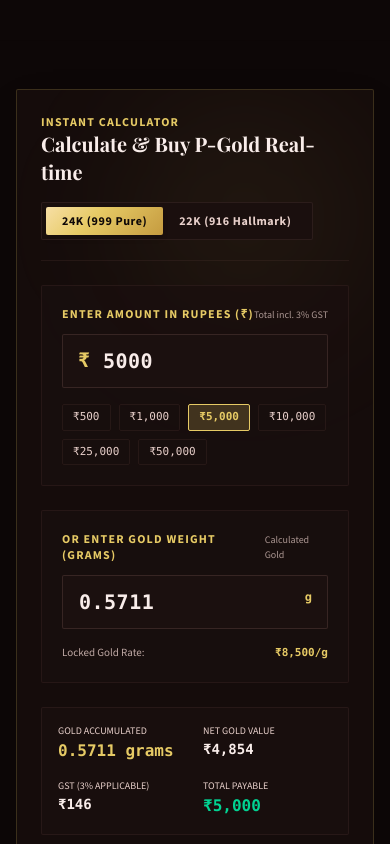
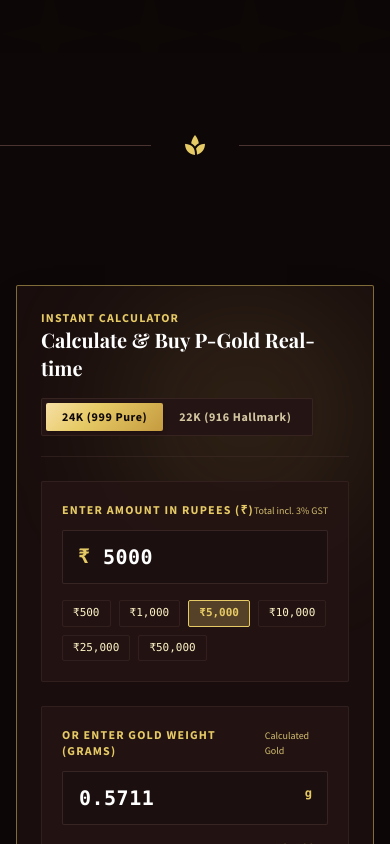
Before and after one commit to NipunMagotra/ambikajewels, a Next.js app: page /pgold in a window 390 px wide. Shown: the part 880-1724 px from the top of the page. Built offline with nearby package versions, Linux system fonts and the light colour scheme; no server answers; the database is empty; a web font is replaced by a local one.

Commit message:
fix: Update P-Gold page layout with Header, Footer, and high-contrast text styling; update DOCUMENT.md

```diff
--- a/src/app/pgold/page.tsx
+++ b/src/app/pgold/page.tsx
@@ -1,6 +1,10 @@
 'use client';
 
 import { useState, useEffect } from 'react';
+import Header from '@/components/layout/Header';
+import Footer from '@/components/layout/Footer';
+import MobileBottomNav from '@/components/layout/MobileBottomNav';
+import MandalaDivider from '@/components/ui/MandalaDivider';
 import PGoldHero from '@/components/pgold/PGoldHero';
 import PGoldDenominationGrid from '@/components/pgold/PGoldDenominationGrid';
 import PGoldCalculator from '@/components/pgold/PGoldCalculator';
@@ -73,7 +77,6 @@
 
   const handleSelectDenomination = (weightGrams: number) => {
     setSelectedWeight(weightGrams);
-    // Smooth scroll to calculator section
     const calcElem = document.getElementById('pgold-calculator');
     if (calcElem) {
       calcElem.scrollIntoView({ behavior: 'smooth' });
@@ -86,7 +89,9 @@
   };
 
   return (
-    <main className="min-h-screen bg-background text-on-background">
+    <>
+      <Header />
+      <main className="min-h-screen pt-16 bg-background text-on-background">
         {/* 1. Hero Section */}
         <PGoldHero
           settings={settings}
@@ -94,6 +99,8 @@
           price22k={price22k}
           lastUpdated={lastUpdated}
         />
+
+        <MandalaDivider />
 
         <div className="container mx-auto px-4 sm:px-margin-mobile lg:px-margin-desktop py-12 space-y-16">
           {/* 2. Interactive Calculator Section */}
@@ -144,5 +151,8 @@
           goldRate={checkoutParams.purity === '22K' ? price22k : price24k}
         />
       </main>
+      <Footer />
+      <MobileBottomNav />
+    </>
   );
 }
--- a/src/components/pgold/PGoldCalculator.tsx
+++ b/src/components/pgold/PGoldCalculator.tsx
@@ -25,7 +25,6 @@
 
   const currentRate = purity === '24K' ? price24k : price22k;
 
-  // React to selected weight prop from denomination grid
   useEffect(() => {
     if (selectedWeight && selectedWeight > 0) {
       setActiveInputMode('grams');
@@ -36,12 +35,10 @@
     }
   }, [selectedWeight, currentRate]);
 
-  // Recalculate values based on current active input
   useEffect(() => {
     if (activeInputMode === 'amount') {
       const numAmount = parseFloat(amountStr) || 0;
       if (numAmount > 0 && currentRate > 0) {
-        // Exclude 3% GST to calculate net gold weight
         const netAmount = numAmount / 1.03;
         const calcGrams = netAmount / currentRate;
         setGramsStr(calcGrams.toFixed(4));
@@ -63,7 +60,6 @@
   const numAmount = parseFloat(amountStr) || 0;
   const numGrams = parseFloat(gramsStr) || 0;
 
-  // Validation
   let validationError = '';
   if (numAmount > 0) {
     if (numAmount < settings.min_purchase_amount) {
@@ -75,7 +71,6 @@
 
   const isValid = numAmount >= settings.min_purchase_amount && numAmount <= settings.max_purchase_amount && numGrams > 0;
 
-  // Breakdown calculations
   const gstAmount = Math.round(numAmount - (numAmount / 1.03));
   const netGoldValue = numAmount - gstAmount;
 
@@ -87,30 +82,30 @@
   };
 
   return (
-    <div className="glass-panel p-6 sm:p-8 rounded-xs border border-primary/40 shadow-2xl relative overflow-hidden">
+    <div className="bg-surface-container/90 p-6 sm:p-8 rounded-xs border border-primary/50 shadow-2xl relative overflow-hidden">
       {/* Background Gold Accent */}
-      <div className="absolute top-0 right-0 w-64 h-64 bg-primary/5 rounded-full blur-3xl pointer-events-none" />
+      <div className="absolute top-0 right-0 w-64 h-64 bg-primary/10 rounded-full blur-3xl pointer-events-none" />
 
       <div className="space-y-6 relative z-10">
         {/* Header & Purity Selector */}
-        <div className="flex flex-col sm:flex-row sm:items-center justify-between gap-4 border-b border-outline-variant/30 pb-5">
+        <div className="flex flex-col sm:flex-row sm:items-center justify-between gap-4 border-b border-outline-variant/40 pb-5">
           <div>
             <div className="font-label-caps text-xs text-primary tracking-widest font-bold">
               INSTANT CALCULATOR
             </div>
-            <h3 className="font-headline-md text-xl text-on-surface font-bold">
+            <h3 className="font-headline-md text-xl sm:text-2xl text-white font-bold">
               Calculate & Buy P-Gold Real-time
             </h3>
           </div>
 
           {/* Purity Switcher */}
-          <div className="flex items-center bg-surface-container/90 p-1 rounded-xs border border-outline-variant/40 self-start sm:self-auto">
+          <div className="flex items-center bg-surface-container-high p-1 rounded-xs border border-outline-variant/50 self-start sm:self-auto">
             <button
               onClick={() => setPurity('24K')}
               className={`px-4 py-1.5 text-xs font-label-caps tracking-wider rounded-xs font-bold transition-all ${
                 purity === '24K'
                   ? 'gold-bg-gradient shadow-md'
-                  : 'text-on-surface-variant hover:text-on-surface'
+                  : 'text-amber-100/80 hover:text-white'
               }`}
             >
               24K (999 Pure)
@@ -120,7 +115,7 @@
               className={`px-4 py-1.5 text-xs font-label-caps tracking-wider rounded-xs font-bold transition-all ${
                 purity === '22K'
                   ? 'gold-bg-gradient shadow-md'
-                  : 'text-on-surface-variant hover:text-on-surface'
+                  : 'text-amber-100/80 hover:text-white'
               }`}
             >
               22K (916 Hallmark)
@@ -131,12 +126,12 @@
         {/* Dual Input Grid */}
         <div className="grid grid-cols-1 md:grid-cols-2 gap-6">
           {/* Amount Input */}
-          <div className="bg-surface-container/60 p-5 rounded-xs border border-outline-variant/30 space-y-3">
+          <div className="bg-surface-container-high/90 p-5 rounded-xs border border-outline-variant/40 space-y-3">
             <div className="flex items-center justify-between">
               <label className="text-xs font-label-caps text-primary tracking-widest font-bold">
                 ENTER AMOUNT IN RUPEES (₹)
               </label>
-              <span className="text-[10px] text-on-surface-variant/70">Total incl. 3% GST</span>
+              <span className="text-[10px] text-amber-200/80">Total incl. 3% GST</span>
             </div>
 
             <div className="relative">
@@ -151,7 +146,7 @@
                   setAmountStr(e.target.value);
                 }}
                 placeholder="Enter amount..."
-                className="w-full bg-surface-container border border-outline-variant/60 focus:border-primary pl-10 pr-4 py-3 text-xl font-bold text-on-surface rounded-xs focus:outline-none font-mono tracking-wide"
+                className="w-full bg-surface-container border border-outline-variant/60 focus:border-primary pl-10 pr-4 py-3 text-xl font-bold text-white rounded-xs focus:outline-none font-mono tracking-wide"
               />
             </div>
 
@@ -163,8 +158,8 @@
                   onClick={() => handlePresetClick(preset)}
                   className={`px-2.5 py-1 text-[11px] font-mono rounded-xs border transition-colors ${
                     amountStr === preset.toString()
-                      ? 'border-primary bg-primary/20 text-primary font-bold'
-                      : 'border-outline-variant/30 text-on-surface-variant hover:border-primary/50'
+                      ? 'border-primary bg-primary/25 text-primary font-bold'
+                      : 'border-outline-variant/40 text-amber-100 hover:border-primary/60'
                   }`}
                 >
                   ₹{preset.toLocaleString('en-IN')}
@@ -174,12 +169,12 @@
           </div>
 
           {/* Grams Input */}
-          <div className="bg-surface-container/60 p-5 rounded-xs border border-outline-variant/30 space-y-3">
+          <div className="bg-surface-container-high/90 p-5 rounded-xs border border-outline-variant/40 space-y-3">
             <div className="flex items-center justify-between">
               <label className="text-xs font-label-caps text-primary tracking-widest font-bold">
                 OR ENTER GOLD WEIGHT (GRAMS)
               </label>
-              <span className="text-[10px] text-on-surface-variant/70">Calculated Gold</span>
+              <span className="text-[10px] text-amber-200/80">Calculated Gold</span>
             </div>
 
             <div className="relative">
@@ -193,14 +188,14 @@
                   setGramsStr(e.target.value);
                 }}
                 placeholder="Enter grams..."
-                className="w-full bg-surface-container border border-outline-variant/60 focus:border-primary pl-4 pr-12 py-3 text-xl font-bold text-on-surface rounded-xs focus:outline-none font-mono tracking-wide"
+                className="w-full bg-surface-container border border-outline-variant/60 focus:border-primary pl-4 pr-12 py-3 text-xl font-bold text-white rounded-xs focus:outline-none font-mono tracking-wide"
               />
               <span className="absolute right-4 top-3.5 text-xs text-primary font-bold font-mono">
                 g
               </span>
             </div>
 
-            <div className="text-[11px] text-on-surface-variant/80 pt-1 flex items-center justify-between">
+            <div className="text-[11px] text-amber-100/90 pt-1 flex items-center justify-between">
               <span>Locked Gold Rate:</span>
               <strong className="text-primary font-mono">₹{currentRate.toLocaleString('en-IN')}/g</strong>
             </div>
@@ -209,7 +204,7 @@
 
         {/* Validation Warning */}
         {validationError && (
-          <div className="p-3 bg-error-container/30 border border-error/50 rounded-xs text-error text-xs flex items-center gap-2">
+          <div className="p-3 bg-error-container/40 border border-error/60 rounded-xs text-error text-xs flex items-center gap-2 font-semibold">
             <span className="material-symbols-outlined text-base">warning</span>
             <span>{validationError}</span>
           </div>
@@ -217,24 +212,24 @@
 
         {/* Live Calculation Summary */}
         {numAmount > 0 && numGrams > 0 && (
-          <div className="bg-surface-container/80 p-4 rounded-xs border border-outline-variant/30 grid grid-cols-2 sm:grid-cols-4 gap-4 text-xs">
+          <div className="bg-surface-container-high p-4 rounded-xs border border-outline-variant/40 grid grid-cols-2 sm:grid-cols-4 gap-4 text-xs">
             <div>
-              <div className="text-on-surface-variant text-[10px] font-label-caps">GOLD ACCUMULATED</div>
+              <div className="text-amber-200/80 text-[10px] font-label-caps">GOLD ACCUMULATED</div>
               <div className="font-mono text-base text-primary font-bold mt-0.5">{numGrams.toFixed(4)} grams</div>
             </div>
 
             <div>
-              <div className="text-on-surface-variant text-[10px] font-label-caps">NET GOLD VALUE</div>
-              <div className="font-mono text-sm text-on-surface font-semibold mt-0.5">₹{netGoldValue.toLocaleString('en-IN')}</div>
+              <div className="text-amber-200/80 text-[10px] font-label-caps">NET GOLD VALUE</div>
+              <div className="font-mono text-sm text-white font-semibold mt-0.5">₹{netGoldValue.toLocaleString('en-IN')}</div>
             </div>
 
             <div>
-              <div className="text-on-surface-variant text-[10px] font-label-caps">GST (3% APPLICABLE)</div>
-              <div className="font-mono text-sm text-on-surface font-semibold mt-0.5">₹{gstAmount.toLocaleString('en-IN')}</div>
+              <div className="text-amber-200/80 text-[10px] font-label-caps">GST (3% APPLICABLE)</div>
+              <div className="font-mono text-sm text-white font-semibold mt-0.5">₹{gstAmount.toLocaleString('en-IN')}</div>
             </div>
 
             <div>
-              <div className="text-on-surface-variant text-[10px] font-label-caps">TOTAL PAYABLE</div>
+              <div className="text-amber-200/80 text-[10px] font-label-caps">TOTAL PAYABLE</div>
               <div className="font-mono text-base text-emerald-400 font-bold mt-0.5">₹{numAmount.toLocaleString('en-IN')}</div>
             </div>
           </div>
@@ -242,12 +237,12 @@
 
         {/* Action Button / Disabled Notice */}
         {!settings.is_enabled ? (
-          <div className="p-4 bg-surface-container border border-outline-variant/40 text-center rounded-xs space-y-1">
+          <div className="p-4 bg-surface-container border border-outline-variant/50 text-center rounded-xs space-y-1">
             <div className="text-sm font-bold text-amber-400 flex items-center justify-center gap-2">
               <span className="material-symbols-outlined text-base">info</span>
               <span>Online P-Gold Purchases Currently Paused</span>
             </div>
-            <p className="text-xs text-on-surface-variant">
+            <p className="text-xs text-amber-100/90">
               Live market rate quotes remain active. Please visit our Ambika Jewels showroom in Jammu or call concierge to complete purchases.
             </p>
           </div>
--- a/src/components/pgold/PGoldTermsSection.tsx
+++ b/src/components/pgold/PGoldTermsSection.tsx
@@ -15,11 +15,11 @@
 
   return (
     <div className="space-y-4 py-4">
-      <div className="glass-panel p-6 sm:p-8 rounded-xs border border-outline-variant/30 space-y-4">
+      <div className="bg-surface-container/90 p-6 sm:p-8 rounded-xs border border-outline-variant/40 space-y-4">
         <div className="flex items-center justify-between">
           <div className="flex items-center gap-2">
             <span className="material-symbols-outlined text-primary text-xl">gavel</span>
-            <h3 className="font-headline-md text-base sm:text-lg text-on-surface font-bold">
+            <h3 className="font-headline-md text-base sm:text-lg text-white font-bold">
               Terms & Conditions — Ambika P-Gold
             </h3>
           </div>
@@ -34,7 +34,7 @@
           </button>
         </div>
 
-        <div className={`space-y-2 text-xs text-on-surface-variant/80 font-body-md leading-relaxed ${
+        <div className={`space-y-2 text-xs sm:text-sm text-amber-100/90 font-light leading-relaxed ${
           expanded ? '' : 'line-clamp-3'
         }`}>
           {lines.map((line, idx) => (
```
Also changed, not shown: src/components/pgold/PGoldDenominationGrid.tsx (+8 -8 lines), src/components/pgold/PGoldFAQSection.tsx (+5 -5 lines), src/components/pgold/PGoldHero.tsx (+18 -18 lines), src/components/pgold/PGoldHowItWorks.tsx (+12 -12 lines), 1 other file (tests, documents, lock files or other folders). Lines whose indentation alone changed are shown as unchanged.
